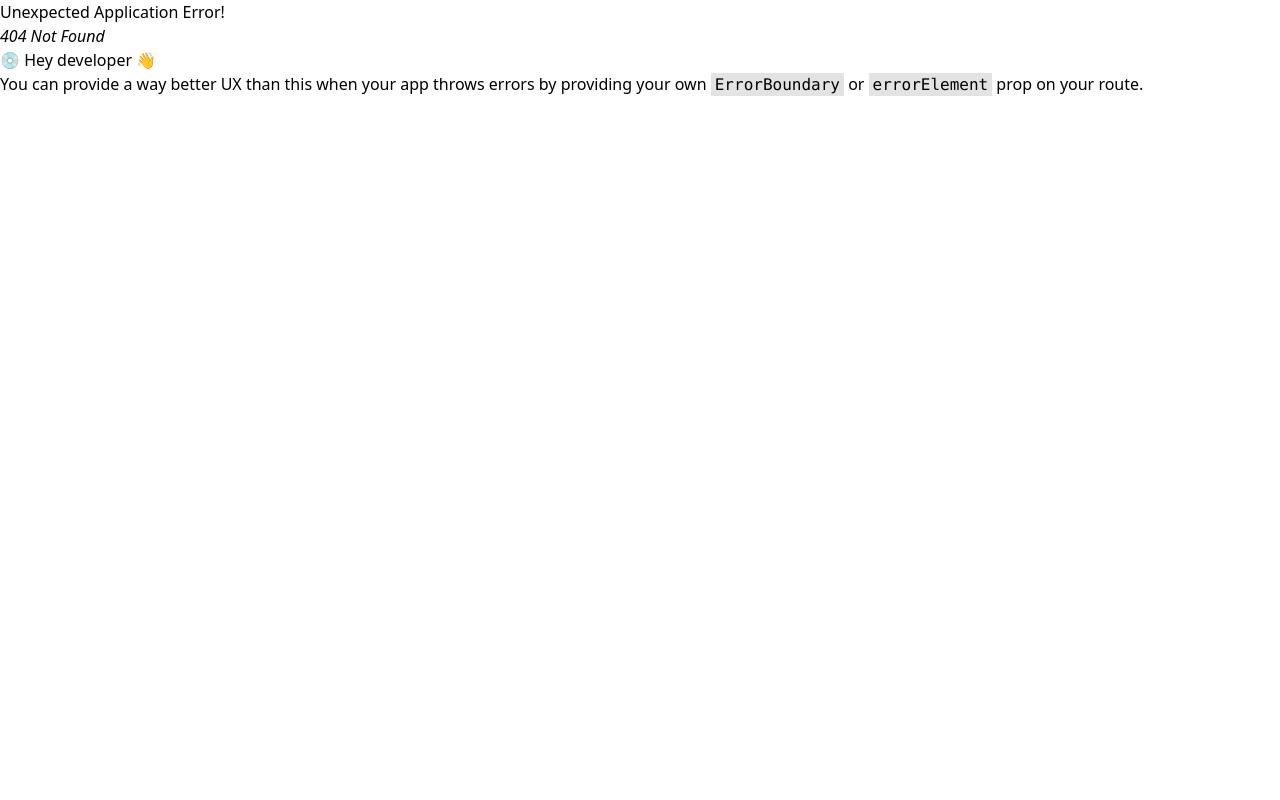
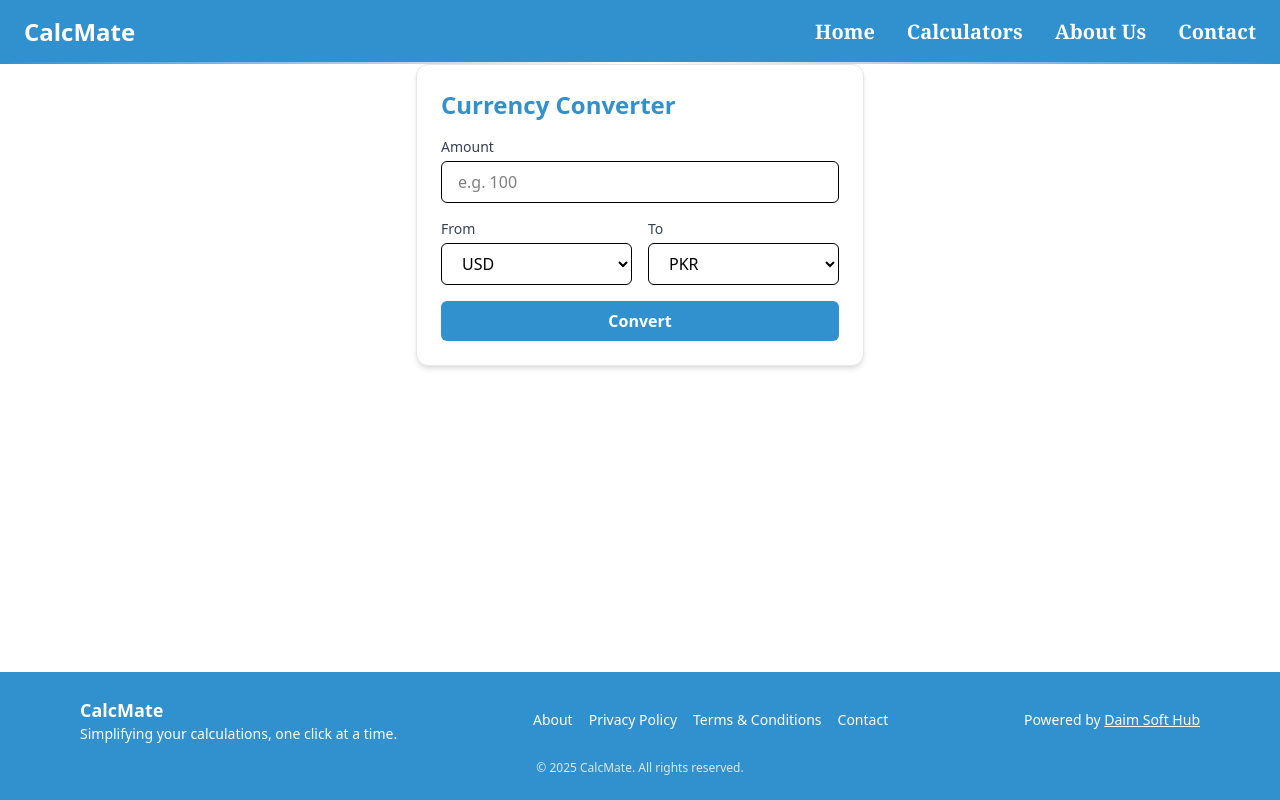
Before and after one commit to Saadbkhalid666/CalcMate, a React (Vite) app in the folder frontend/: page /currency-converter-calculator in a window 1280 px wide. Before the commit this address had no page. Built offline with nearby package versions, Linux system fonts and the light colour scheme.

Commit message:
Currency Converter  calculator

```diff
--- /dev/null
+++ b/frontend/src/pages/CalculatorPages/CurrencyConverter.jsx
@@ -0,0 +1,103 @@
+import React, { useState } from "react";
+
+export const CurrencyConverter = () => {
+  const [amount, setAmount] = useState("");
+  const [fromCurrency, setFromCurrency] = useState("USD");
+  const [toCurrency, setToCurrency] = useState("PKR");
+  const [convertedAmount, setConvertedAmount] = useState(null);
+
+  // Mock exchange rates (base: USD)
+  const exchangeRates = {
+    USD: 1,
+    PKR: 277.54,
+    EUR: 0.91,
+    GBP: 0.78,
+    INR: 83.32,
+    AED: 3.67,
+    CNY: 7.25
+  };
+
+  const convert = () => {
+    const amountNum = parseFloat(amount);
+    if (isNaN(amountNum)) {
+      setConvertedAmount(null);
+      return;
+    }
+
+    const inUSD = amountNum / exchangeRates[fromCurrency];
+    const finalAmount = inUSD * exchangeRates[toCurrency];
+    setConvertedAmount(finalAmount.toFixed(2));
+  };
+
+  return (
+    <div className="max-w-md mx-auto p-6 bg-white rounded-xl shadow-md border border-gray-200">
+      <h2 className="text-2xl font-bold mb-4 text-[#3190ce]">Currency Converter</h2>
+
+      <div className="mb-4">
+        <label className="block text-sm font-medium text-gray-700 mb-1">
+          Amount
+        </label>
+        <input
+          type="number"
+          value={amount}
+          onChange={(e) => setAmount(e.target.value)}
+          className="w-full px-4 py-2 border rounded-md focus:outline-none focus:ring-2 focus:ring-[#3190ce]"
+          placeholder="e.g. 100"
+        />
+      </div>
+
+      <div className="grid grid-cols-2 gap-4 mb-4">
+        <div>
+          <label className="block text-sm font-medium text-gray-700 mb-1">
+            From
+          </label>
+          <select
+            value={fromCurrency}
+            onChange={(e) => setFromCurrency(e.target.value)}
+            className="w-full px-4 py-2 border rounded-md"
+          >
+            {Object.keys(exchangeRates).map((cur) => (
+              <option key={cur} value={cur}>
+                {cur}
+              </option>
+            ))}
+          </select>
+        </div>
+
+        <div>
+          <label className="block text-sm font-medium text-gray-700 mb-1">
+            To
+          </label>
+          <select
+            value={toCurrency}
+            onChange={(e) => setToCurrency(e.target.value)}
+            className="w-full px-4 py-2 border rounded-md"
+          >
+            {Object.keys(exchangeRates).map((cur) => (
+              <option key={cur} value={cur}>
+                {cur}
+              </option>
+            ))}
+          </select>
+        </div>
+      </div>
+
+      <button
+        onClick={convert}
+        className="w-full bg-[#3190ce] hover:bg-blue-700 text-white font-semibold py-2 px-4 rounded-md transition"
+      >
+        Convert
+      </button>
+
+      {convertedAmount !== null && (
+        <div className="mt-6 text-gray-800 text-center space-y-1">
+          <p>
+            <strong>Converted:</strong> {amount} {fromCurrency} ={" "}
+            <span className="text-[#3190ce] font-bold">{convertedAmount}</span>{" "}
+            {toCurrency}
+          </p>
+        </div>
+      )}
+    </div>
+  );
+};
--- a/frontend/src/routes/router.jsx
+++ b/frontend/src/routes/router.jsx
@@ -11,6 +11,7 @@ import { LoanEMICalculator } from "../pages/CalculatorPages/LoanEmiCalculator";
 import { BMICalculator } from "../pages/CalculatorPages/BmiCalculator";
 import { AgeCalculator } from "../pages/CalculatorPages/AgeCalculator";
 import { ScientificCalculator } from "../pages/CalculatorPages/ScientificCalculator";
+import { CurrencyConverter } from "../pages/CalculatorPages/CurrencyConverter";
 
 export const router  =  createBrowserRouter([
     {path:"/",element:<Layout   />, children:[
@@ -23,6 +24,7 @@ export const router  =  createBrowserRouter([
         {path:'/bmi-calculator',element:<BMICalculator  />},
         {path:'/age-calculator',element:<AgeCalculator  />},
         {path:'/scientific-calculator',element:<ScientificCalculator  />},
+        {path:'/currency-converter-calculator',element:<CurrencyConverter  />},
 
     ]}
 ])
```
